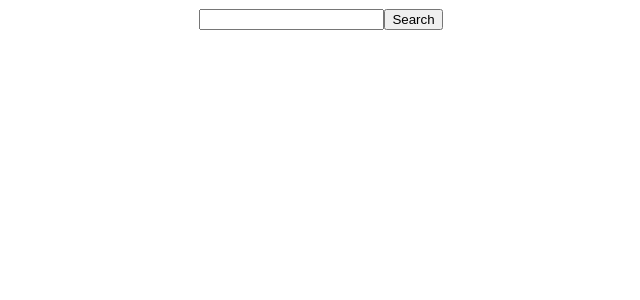
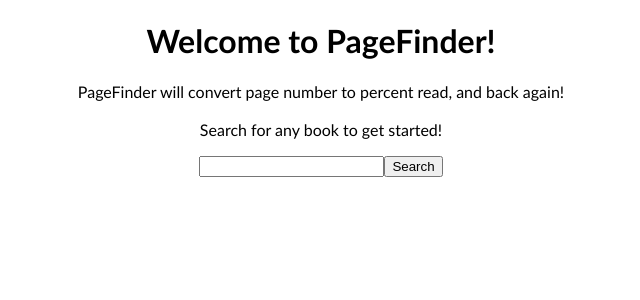
Before and after one commit to BBPTimer/pagefinder, a React (Vite) app: page / in a window 1280 px wide. Shown: the top 300 px of the page, without its empty margins (319-959 px from the left). Built offline with nearby package versions, Linux system fonts and the light colour scheme.

Commit message:
Added instructions and local storage feature

```diff
--- a/src/App.jsx
+++ b/src/App.jsx
@@ -1,18 +1,20 @@
 import { useState } from "react";
 import "./App.css";
-import Book from "./classes/Book";
+import BookCards from "./components/BookCards";
 import BookInfo from "./components/BookInfo";
-import BookCards from "./components/BookCards";
 import Calculator from "./components/Calculator";
 import Search from "./components/Search";
 
 function App() {
-  const [book, setBook] = useState();
+  const [book, setBook] = useState(
+    JSON.parse(localStorage.getItem("book")) || null
+  );
 
   const [bookList, setBookList] = useState([]);
 
   return book ? (
     <>
+      <h1>PageFinder</h1>
       <BookInfo book={book} setBook={setBook} setBookList={setBookList} />
       <br />
       <br />
@@ -20,6 +22,13 @@ function App() {
     </>
   ) : (
     <>
+      <h1>Welcome to PageFinder!</h1>
+      <p>
+        PageFinder will convert page number to percent read, and back again!
+        <br />
+        <br />
+        Search for any book to get started!
+      </p>
       <Search setBookList={setBookList} />
       <br />
       <br />
--- a/src/components/BookCards.jsx
+++ b/src/components/BookCards.jsx
@@ -2,7 +2,7 @@ import BookCard from "./BookCards/BookCard";
 
 const BookCards = ({ bookList, setBook }) => {
   const bookCards = bookList.map((book) => (
-    <BookCard book={book} setBook={setBook} key={book.volumeInfo.id} />
+    <BookCard book={book} setBook={setBook} key={book.id} />
   ));
 
   return <>{bookCards}</>;
--- a/src/components/BookCards/BookCard.jsx
+++ b/src/components/BookCards/BookCard.jsx
@@ -2,17 +2,19 @@ import Book from "../../classes/Book";
 
 const BookCard = ({ book, setBook }) => {
   const handleBookSelect = () => {
-    setBook(
-      new Book(
+    const selectedBook = new Book(
       book.volumeInfo.id,
       book.volumeInfo.title,
       book.volumeInfo.authors,
       book.volumeInfo.pageCount,
       typeof book.volumeInfo.imageLinks === "undefined"
         ? null
-          : book.volumeInfo.imageLinks.thumbnail
-      )
+        : book.volumeInfo.imageLinks.thumbnail.replace("http", "https")
     );
+
+    setBook(selectedBook);
+
+    localStorage.setItem("book", JSON.stringify(selectedBook));
   };
 
   return (
@@ -23,8 +25,11 @@ const BookCard = ({ book, setBook }) => {
       <br />
       Page Count: {book.volumeInfo.pageCount}
       <br />
+      <br />
       {book.volumeInfo.imageLinks && (
-        <img src={book.volumeInfo.imageLinks.thumbnail} />
+        <img
+          src={book.volumeInfo.imageLinks.thumbnail.replace("http", "https")}
+        />
       )}
       <br />
       <button onClick={handleBookSelect}>Select</button>
--- a/src/components/BookInfo.jsx
+++ b/src/components/BookInfo.jsx
@@ -2,6 +2,8 @@ const BookInfo = ({ book, setBook, setBookList }) => {
   const handleResetButton = () => {
     setBookList([]);
     setBook();
+
+    localStorage.removeItem("book");
   }
 
   return (
```
Lines whose indentation alone changed are shown as unchanged.
